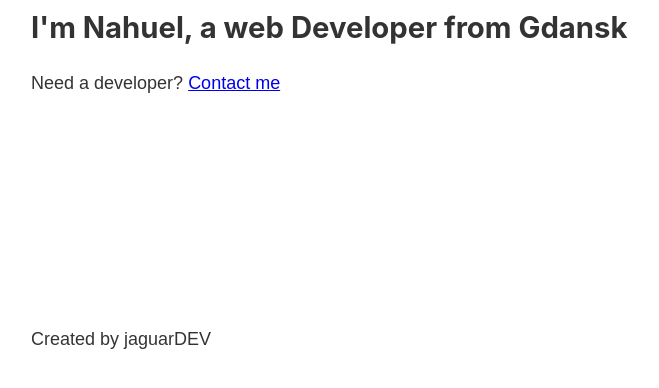
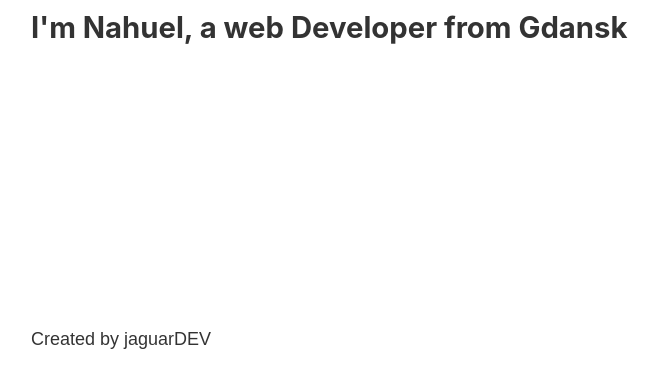
Before and after one commit to nanguer/Gatsby-bootcamp, a Gatsby site: page / in a window 1280 px wide. Shown: the part 404-792 px from the top of the page, without its empty margins (252-911 px from the left). Built offline with nearby package versions, Linux system fonts and the light colour scheme; Gatsby itself is replaced by a stand-in of ours.

Commit message:
clean home page

```diff
--- a/src/pages/index.js
+++ b/src/pages/index.js
@@ -9,9 +9,7 @@
       <Head title="Home" />
       <h1>Hello</h1>
       <h2>I'm Nahuel, a web Developer from Gdansk</h2>
-      <p>
-        Need a developer? <Link to="/contact">Contact me</Link>
-      </p>
+      <p></p>
     </Layout>
   )
 }
```
